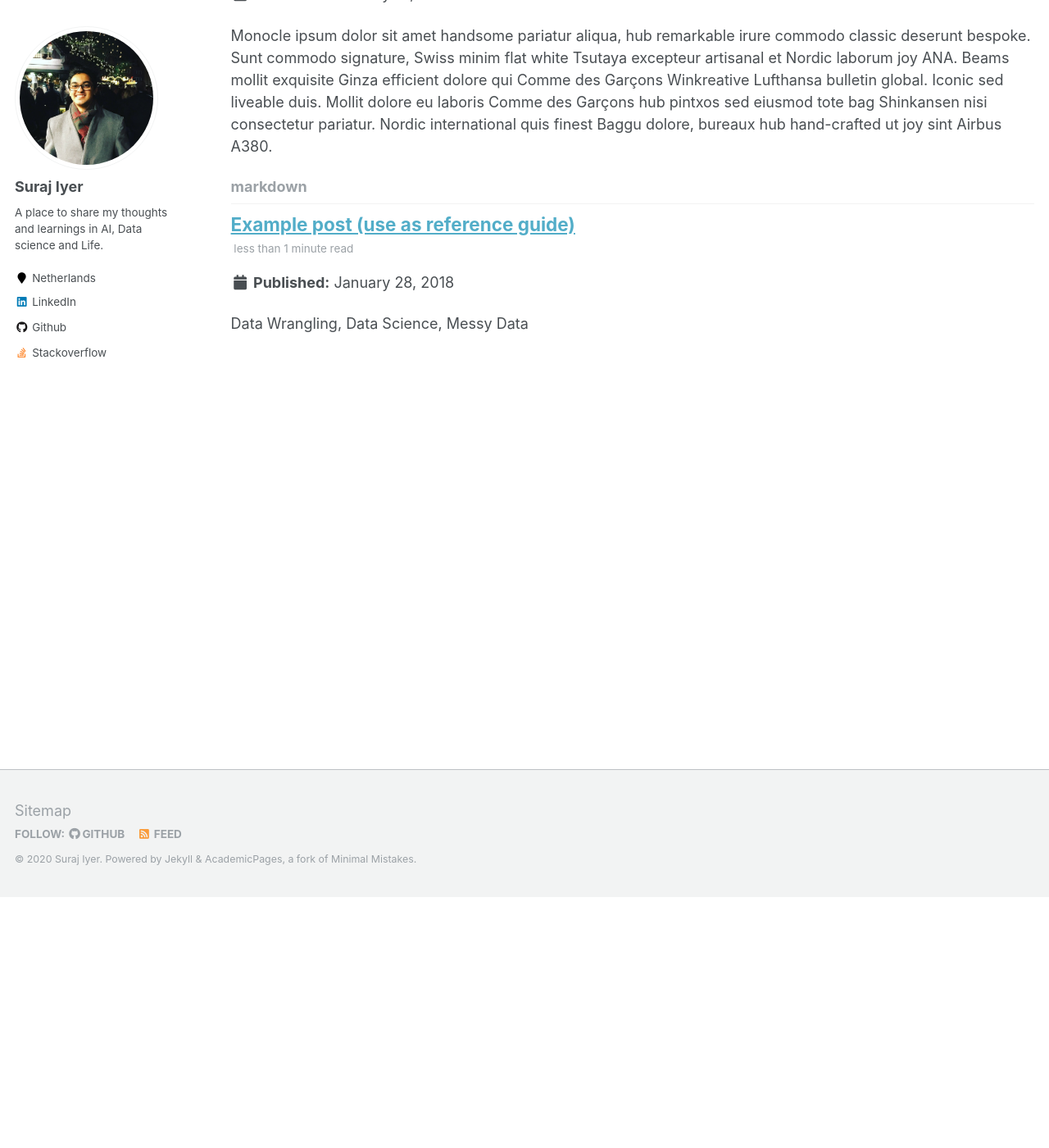
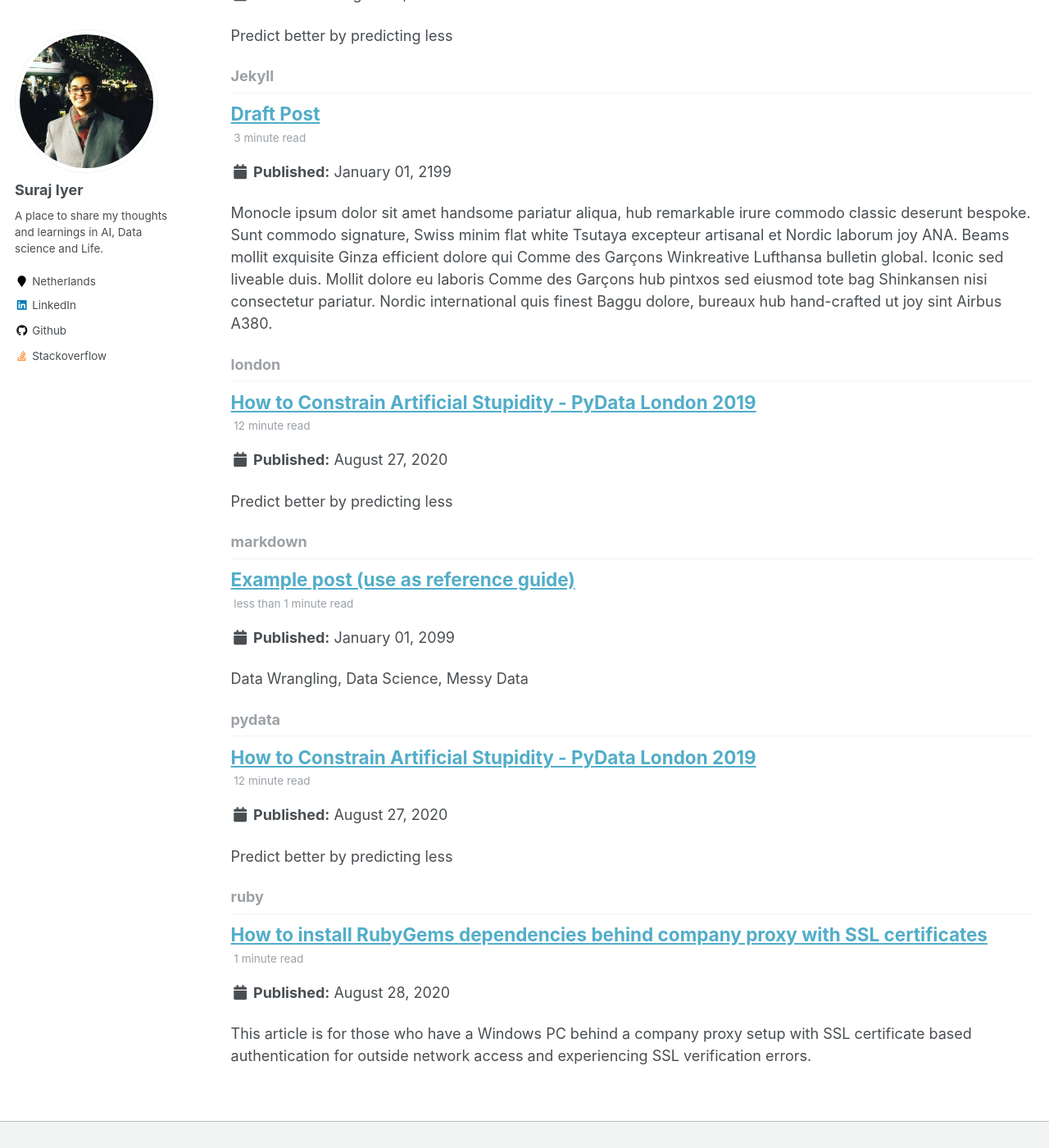
Before and after one commit to surajiyer/surajiyer.github.io, a Jekyll site: the page built from _pages/category-archive.html, in a window 1280 px wide and 1400 px high, scrolled down 306 px. Shown: the whole window at 82% size. Built offline with Jekyll 4.4.1, drawn with Linux system fonts in a browser that asks for light colours; some of the changed lines change nothing that is shown; some of the changed text lies outside the part shown.

Commit message:
my first two blog posts

````diff
--- a/_config.yml
+++ b/_config.yml
@@ -21,9 +21,9 @@ future                   : false
 read_more                : "disabled" # if enabled, adds "Read more" links to excerpts
 talkmap_link             : false #change to true to add link to talkmap on talks page
 comments:
-  provider               : # false (default), "disqus", "discourse", "facebook", "google-plus", "staticman", "custom"
+  provider               : "disqus" # false (default), "disqus", "discourse", "facebook", "google-plus", "staticman", "custom"
   disqus:
-    shortname            :
+    shortname            : "surajiyer"
   discourse:
     server               : # https://meta.discourse.org/t/embedding-discourse-comments-via-javascript/31963 , e.g.: meta.discourse.org
   facebook:
@@ -48,6 +48,8 @@ staticman:
         format           : "iso8601" # "iso8601" (default), "timestamp-seconds", "timestamp-milliseconds"
 atom_feed:
   path                   : # blank (default) uses feed.xml
+search                   : true
+search_provider          : lunr
 
 # SEO Related
 google_site_verification :
--- /dev/null
+++ b/_posts/2020-08-27-constrain-artificial-stupidity.md
@@ -0,0 +1,107 @@
+---
+title: "How to Constrain Artificial Stupidity - PyData London 2019"
+date: 2020-08-27
+tags: [machine-learning, scikit-learn, gaussian-mixture-modeling]
+categories:
+    - pydata
+    - 2019
+    - london
+header:
+    teaser: "/images/2020-08-27-constrain-artificial-stupidity/teaser.png"
+excerpt: "Predict better by predicting less"
+mathjax: "true"
+---
+
+This is my first blog post. The quality may not be optimal but I will get better at it one post at a time. The following is my takeaways from the PyData London 2019 talk given by [Vincent Warmerdam: How to Constrain Artificial Stupidity \| PyData London 2019](https://www.youtube.com/watch?v=Z8MEFI7ZJlA).
+
+## Takeaway #1: Predict better by predicting less
+
+ML algorithms are like lambda functions, input goes in and we get an output. We can, and more importantly should make ML "functions" more robust just like with any regular function by verifying the input. We can do this by checking if the input is an outlier in comparison to some decision boundary or distribution of data on which the model was trained. If the input is flagged as outlier, fall back to some default output instead of running the ML algorithm.
+
+One method is to apply Gaussian mixture model (GMM) to the training data with the number of components set to the number of classes. The model can provide a probability score of a sample belonging to the learned distribution. Taking the 1<sup>th</sup> percentile of all predicted probabilities gives a decision boundary.
+
+```python
+n_classes = 3
+out = GaussianMixture(n_classes).fit(X)
+boundary = np.quantile(out.score_samples(X), .01)
+```
+
+For all data points within the boundary, we can be certain of model's ability to predict in that region. For anything outside, we can fall back to a default output. This method can work on neural networks also by applying it to the output of any hidden layers in the network. Additionally, if input is not an outlier, we pass it through the model, get a probability score and if it is not confident or less than specific threshold, then we also fall back to the same / another default output. This ensures that we do not consume erroneous predictions if the model is not confident.
+
+## Takeaway #2: Model predictions are not actual probability
+
+Model predicted probability scores are not the actual probability of the target label. They are only an approximate proxy. Keeping that in mind, we should always test for scenarios where our model might fail and account for those cases.
+
+## Takeaway #3: Constrain features by measuring fairness
+
+How fair is a prediction made a model can also be used to predict less? To check this, we need to first define groups in our dataset based on values of features used by our model corresponding to real-world groups that we do not want to discriminate against. For example, group by skin color, or age or gender or income etc. assuming these are features the model already uses and bootstrap sample from each group. Once we have defined the groups, we can calculate the expected difference in probability score between these groups made by our trained model to measure (un)fairness.
+
+$$E[\hat{y}_{A}-\hat{y}_{B}] \approx 0\tag{1}\label{eq1}$$
+<!-- <p style="text-align: center;"><img src="https://render.githubusercontent.com/render/math?math=E[\hat{y}_{A}-\hat{y}_{B}] \thickapprox 0"></p> -->
+
+If what group you are in does not make much difference, the expected difference should be centered at zero which is what we want to achieve. This is *a* measure for fairness.
+
+Now that we have a metric $$\eqref{eq1}$$, we can start dropping features which least lower accuracy but maximizes gain in fairness. This process will have to be repeated a few times even after removing the offending features because those features may be correlated with other features in the dataset.
+
+The following is the MSE and fairness of an accurate model built on the Boston housing prices dataset which comes from the 70s and carries the biases in it from that time.
+
+![Base: Highly accurate but unfair model]({{ site.url }}{{ site.baseurl }}/images/2020-08-27-constrain-artificial-stupidity/accurate_but_unfair_model.png)
+
+After dropping two columns that introduce unfairness, the MSE is relatively the same but fairness proxy (orange) is moving closer to 0.
+
+![After dropping two columns]({{ site.url }}{{ site.baseurl }}/images/2020-08-27-constrain-artificial-stupidity/after_dropping_two.png)
+
+After dropping all unfair columns, the fairness proxy is nearly centered around 0, however we also see the MSE increase a lot. The unfortunate reality is that by this method, fairness comes at the cost of losing information but it has to be done to remove any real-world biases.
+
+![After dropping all unfair columns]({{ site.url }}{{ site.baseurl }}/images/2020-08-27-constrain-artificial-stupidity/inaccurate_but_fair_model.png)
+
+There is however a trick that can be applied in production to take the best of both the accurate as well as fair model. When we get an input to make a prediction for, we can predict using both models. Then we can check if the difference in prediction is greater than some set threshold, and consequently fall back to a default output that may suggest a human being to intervene.
+
+There are two issues with measuring fairness however. Typically fairness is in the eyes of the beholder. Therefore this places a lot of responsibility on the Data scientist to be ethical and to model the data fairly and safely. The second issue is that, to measure fairness, we need to collect data which we used to group the dataset earlier like skin color or income in the first place. Therefore, **fairness can come at the cost of data privacy**. Whether or not this is acceptable must be a decision made by the end consumer of the prediction, i.e., whoever is affected by it. Simply not using these features in your model is not the same as being fair because as we mentioned earlier, correlated features that carry this bias can still exist. This also does not give accountability to companies for unfairness in their models.
+
+## Takeaway #4: Consider models that constrain
+
+Consider the following LP model equation:
+
+$$\begin{equation}\begin{aligned}
+\text{maximize  } & profit(x) &= \sum_{i=0}^{n} w_{i}x_{i} \\
+\text{s.t.  } & \sum_{i}x_{i} &\le \text{budget} \\
+\text{  } & risk(x) &\le \text{preference}
+\end{aligned}\end{equation}\tag{2}\label{eq2}$$
+
+Equation $$\eqref{eq2}$$ is an example of models that already exists and can add constraints to the equation, such as fairness constraints. Typically, regular ML models simply perform the maximization part without any constraints.
+
+There are many constraints that can be added but might be numerically difficult to compute. But three of them as described in the video that are easy to implement are as follows:
+
+1. Monotonicity
+2. Fairness
+3. Label guarantees
+
+**Monotonicity** refers to the guarantee that certain learned relationships between a feature and the target must always be monotonically increasing or decreasing. This can be derived from our own domain knowledge. An example is that we know increased smoking must always predict worse health. Without such a constraint, there may be outliers in our data, which triggers the model to predict the opposite condition which should never be the case. Monotonicity can be applied using **scikit-learn**'s very own implementation of the `IsotonicRegression` model. Tensorflow provides similar ability to constrain representations using TF Lattices [2]. Similarly, monotonicity comes with XGBoost out of the box.
+
+**Fairness** is what we have discuss earlier but is implemented by the author et al. in the scikit-lego [3] package.
+
+**Label guarantees** refers to ensuring correct prediction in specific cases (samples in our dataset). This opens possibilities to personalizing model predictions.
+
+## Takeaway #5: Bayesian models are more articulate
+
+Consider libraries like PyMC3 [4] which allows specifying the data generating process in a simple syntax when we already have domain knowledge of the process to better model it instead of throwing it into any random model from sklearn. It may provide:
+
+1. Improved explainability
+2. More options to extrapolate from data with "What if" questions
+3. Hypothesis testing
+
+## Takeaway #6: Be Human!
+
+Models are always bound to go wrong. It is important that we use our natural intelligence to reason about its behavior and fall back to safer scenarios before this happens.
+
+## Acknowledgement
+
+I want to thank the author **Vincent Warmerdam** for this resourceful talk. The goal of this article is to summarize my learnings from this talk and not to take away from the achievement of the author. I highly recommend watching the original talk and some of the additional resources linked below.
+
+## Additional resources
+
+1. [Vincent Warmerdam: Winning with Simple, even Linear, Models \| PyData London 2018](https://www.youtube.com/watch?v=68ABAU_V8qI)
+2. [TF Lattice](https://youtu.be/ABBnNjbjv2Q)
+3. [Fairness \| scikit-lego](https://scikit-lego.readthedocs.io/en/latest/fairness.html#Measuring-fairness-for-Regression)
+4. [PyMC3](https://docs.pymc.io/)
--- /dev/null
+++ b/_posts/2020-08-28-install-ruby-gem-via-proxy-and-ssl-cert.md
@@ -0,0 +1,54 @@
+---
+title: "How to install RubyGems dependencies behind company proxy with SSL certificates"
+date: 2020-08-28
+tags: ['proxy', 'installation', 'ssl']
+categories:
+    - ruby
+---
+This article is for those who have a Windows PC behind a company proxy setup with SSL certificate based authentication for outside network access and experiencing SSL verification errors.
+
+## Step 1
+
+Type `Win+R` to open the run dialog > type `certmgr.msc` to open the certificate manager tool.
+
+## Step 2
+
+Right click on `Certificates - Local computer` on the left panel. Select `Find certificates`. Look for the relevant keyword matching the certificate.
+
+## Step 3
+
+Double click on the certificate. Select `Details` tab and click `Copy to file` > `Next` > `Base-64 Encoded X.509` > Save to any directory. After saving, rename the file extension from .CER to .PEM.
+
+## Step 4
+
+Open a ruby-enabled command line. Run `gem which rubygems`.
+
+You’ll see output like this:
+
+`C:/Ruby21/lib/ruby/2.1.0/rubygems.rb`
+
+We only need the prefix corresponding to the Ruby install directory. Enter the following command to open a file explorer window to the following directory:
+
+`start C:\Ruby21\ssl\certs`
+
+Move the .PEM file we saved earlier to this directory.
+
+## Step 5
+
+The pem files must be activated for CA lookup by using a OpenSSL-hashed filename. Double-click to run the `c_rehash.rb` helper script to activate all pem files in the directory and generate these hash files.
+
+## Step 6
+
+Run the gem install command with the proxy URL: `gem install --http-proxy http://proxy.internal.com:80 <package-name>`
+
+## Step 7 (optional)
+
+If you use bundler to install packages, either set the proxy URL in the `HTTP_PROXY` environment variable globally or within the current command line session with:
+
+`set HTTP_PROXY=http://proxy.internal.com:80`
+
+before running the `bundle install` command.
+
+## Additional resources
+
+1. [How to troubleshoot RubyGems and Bundler TLS/SSL Issues](https://bundler.io/guides/rubygems_tls_ssl_troubleshooting_guide.html)
--- a/_posts/2099-08-14-blog-post-1.md
+++ b/_posts/2099-08-14-blog-post-1.md
@@ -1,6 +1,6 @@
 ---
 title: "Example post (use as reference guide)"
-date: 2018-01-28
+date: 2099-01-01
 tags: [markdown, example post]
 categories:
   - markdown
````
Also changed, not shown: images/2020-08-27-constrain-artificial-stupidity/accurate_but_unfair_model.png (added), images/2020-08-27-constrain-artificial-stupidity/after_dropping_two.png (added), images/2020-08-27-constrain-artificial-stupidity/inaccurate_but_fair_model.png (added), images/2020-08-27-constrain-artificial-stupidity/teaser.png (added).
